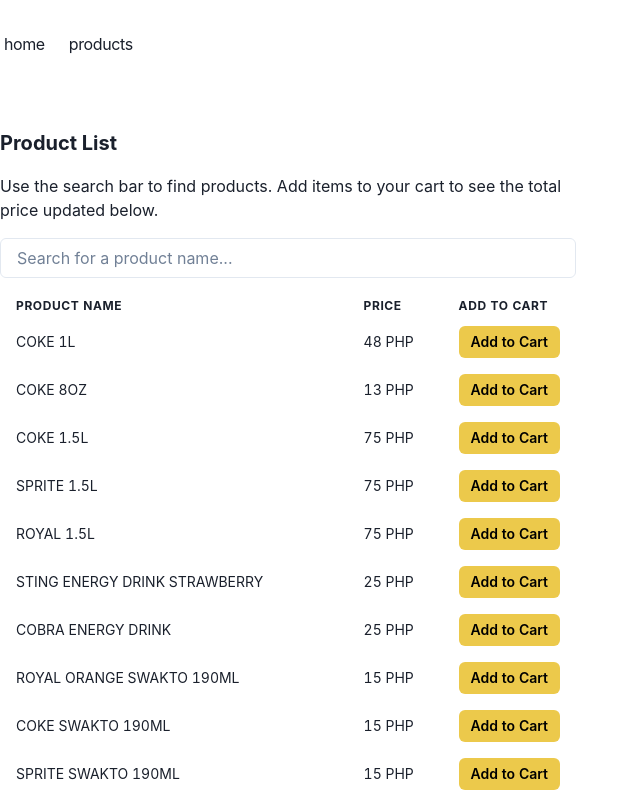
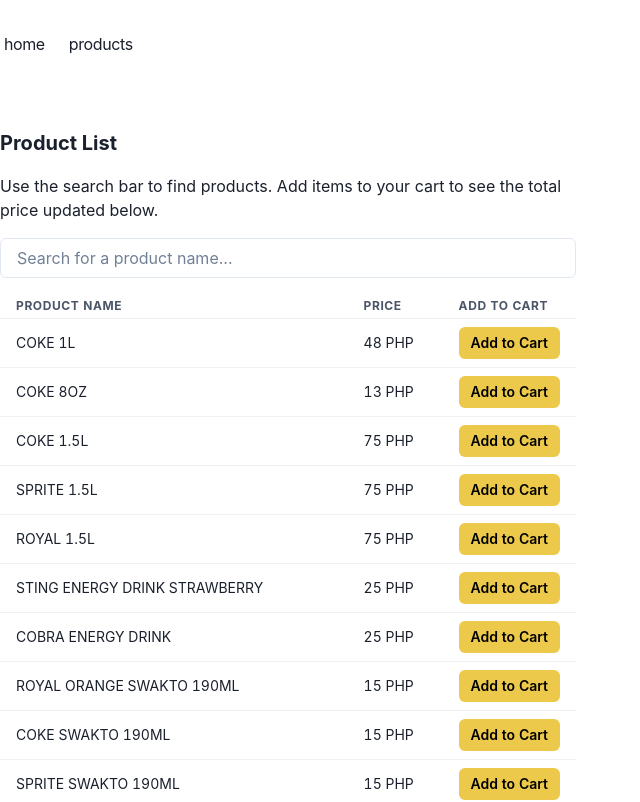
Before and after one commit to jdesolate/tjsarisari, a Next.js app: page /products in a window 1280 px wide. Shown: the top 802 px of the page, without its empty margins (0-640 px from the left). Built offline with nearby package versions, Linux system fonts and the light colour scheme.

Commit message:
[Adjustment] Add product row border

```diff
--- a/app/products/page.tsx
+++ b/app/products/page.tsx
@@ -126,7 +126,7 @@
 
           {/* Responsive Table */}
           <Box overflowX="auto">
-            <Table colorScheme="red" size={tableFontSize} variant={"unstyled"}>
+            <Table colorScheme="gray" size={tableFontSize} variant='simple'>
               <Thead>
                 <Tr>
                   <Th>Product Name</Th>
```
